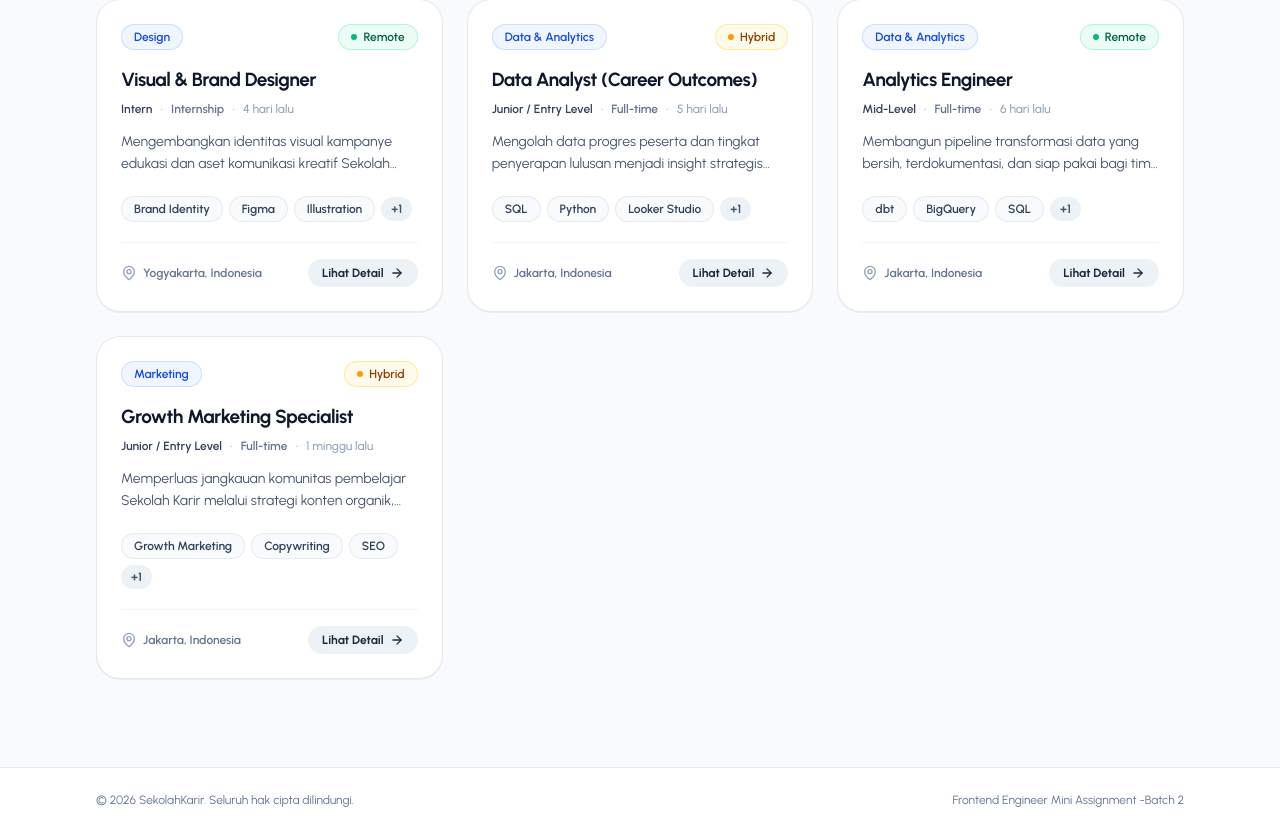
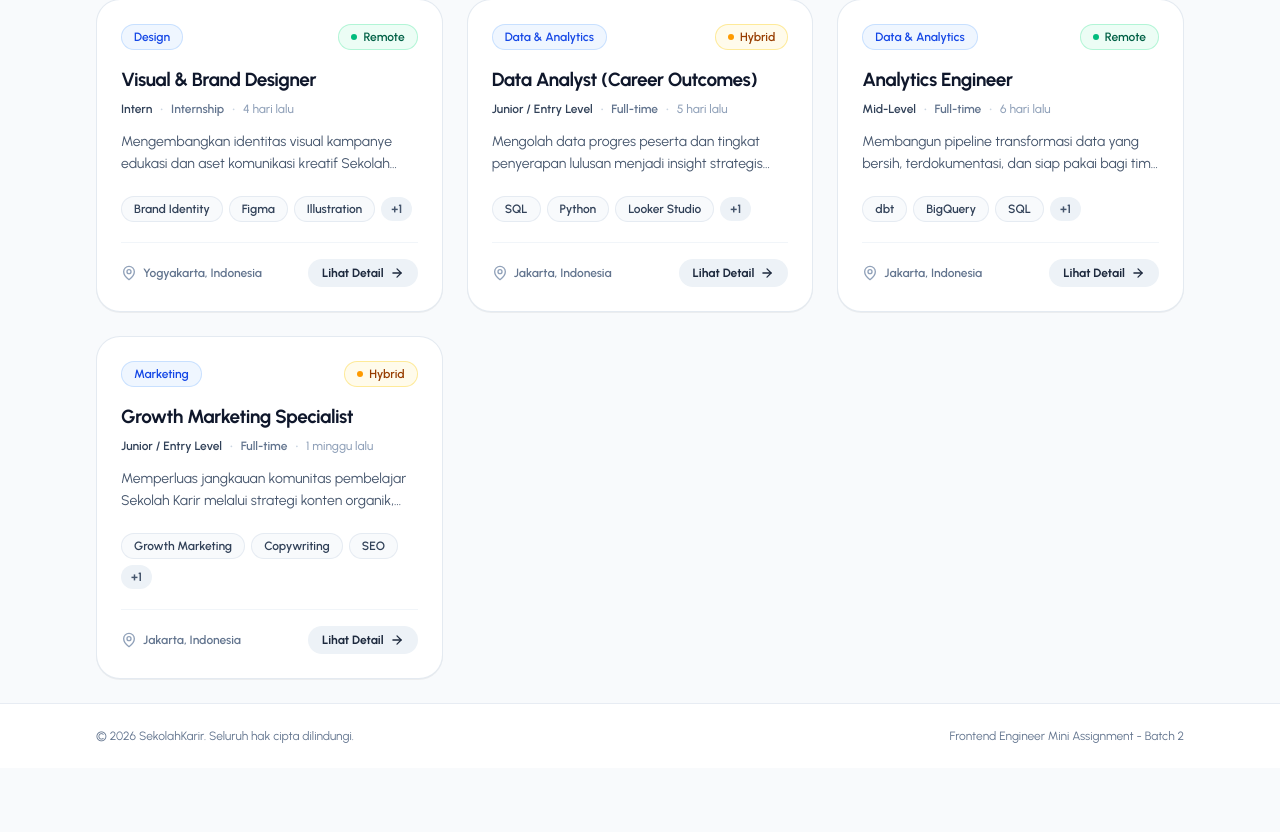
Before and after one commit to aryomcz/AryoRistiawanMachfudz_FrontEndEngineer_SKBatch2, a Next.js app: page / in a window 1280 px wide. Shown: the part 1179-2011 px from the top of the page. After the commit the page ends 1947 px from the top, so only its background shows below. Built offline with nearby package versions, Linux system fonts and the light colour scheme.

Commit message:
feat(component): add footer component

```diff
--- a/src/app/layout.jsx
+++ b/src/app/layout.jsx
@@ -1,6 +1,7 @@
 import { Urbanist } from "next/font/google";
 import { siteConfig } from "@/config/site";
 import "./globals.css";
+import Footer from "@/components/layout/footer";
 
 const urbanist = Urbanist({
   variable: "--font-urbanist",
@@ -23,6 +24,7 @@ export default function RootLayout({ children }) {
     <html lang="id" className={`${urbanist.variable} h-full antialiased`}>
       <body className="min-h-full flex flex-col bg-slate-50 text-slate-900">
         {children}
+        <Footer className="mt-auto" />
       </body>
     </html>
   );
--- a/src/app/not-found.jsx
+++ b/src/app/not-found.jsx
@@ -68,13 +68,6 @@ export default function NotFound() {
           </div>
         </div>
       </main>
-
-      <footer className="mt-auto border-t border-slate-200/80 bg-white py-6">
-        <div className="mx-auto flex max-w-6xl flex-col items-center justify-between gap-2 px-4 text-xs text-slate-500 sm:flex-row sm:px-6 lg:px-8">
-          <p>© 2026 SekolahKarir. Seluruh hak cipta dilindungi.</p>
-          <p>Frontend Engineer Mini Assignment -Batch 2</p>
-        </div>
-      </footer>
     </div>
   );
 }
--- a/src/app/page.jsx
+++ b/src/app/page.jsx
@@ -37,13 +37,6 @@ export default function HomePage() {
           </Suspense>
         </div>
       </main>
-
-      <footer className="mt-16 border-t border-slate-200/80 bg-white py-6">
-        <div className="mx-auto flex max-w-6xl flex-col items-center justify-between gap-2 px-4 text-xs text-slate-500 sm:flex-row sm:px-6 lg:px-8">
-          <p>© 2026 SekolahKarir. Seluruh hak cipta dilindungi.</p>
-          <p>Frontend Engineer Mini Assignment -Batch 2</p>
-        </div>
-      </footer>
     </div>
   );
 }
--- a/src/app/roles/[id]/page.jsx
+++ b/src/app/roles/[id]/page.jsx
@@ -45,13 +45,6 @@ export default async function RoleDetailPage({ params }) {
       <Header />
 
       <RoleDetailView role={role} relatedRoles={relatedRoles} />
-
-      <footer className="mt-16 border-t border-slate-200/80 bg-white py-6">
-        <div className="mx-auto flex max-w-6xl flex-col items-center justify-between gap-2 px-4 text-xs text-slate-500 sm:flex-row sm:px-6 lg:px-8">
-          <p>© 2026 SekolahKarir. Seluruh hak cipta dilindungi.</p>
-          <p>Frontend Engineer Mini Assignment -Batch 2</p>
-        </div>
-      </footer>
     </div>
   );
 }
--- /dev/null
+++ b/src/components/layout/footer.jsx
@@ -0,0 +1,25 @@
+import { cn } from "@/lib/utils";
+
+/**
+ * Global site footer component.
+ *
+ * @param {Object} props
+ * @param {string} [props.className] - Optional custom class names (defaults to 'mt-16').
+ */
+export function Footer({ className = "mt-16" }) {
+  return (
+    <footer
+      className={cn(
+        "border-t border-slate-200/80 bg-white py-6",
+        className
+      )}
+    >
+      <div className="mx-auto flex max-w-6xl flex-col items-center justify-between gap-2 px-4 text-xs text-slate-500 sm:flex-row sm:px-6 lg:px-8">
+        <p>© 2026 SekolahKarir. Seluruh hak cipta dilindungi.</p>
+        <p>Frontend Engineer Mini Assignment - Batch 2</p>
+      </div>
+    </footer>
+  );
+}
+
+export default Footer;
```
